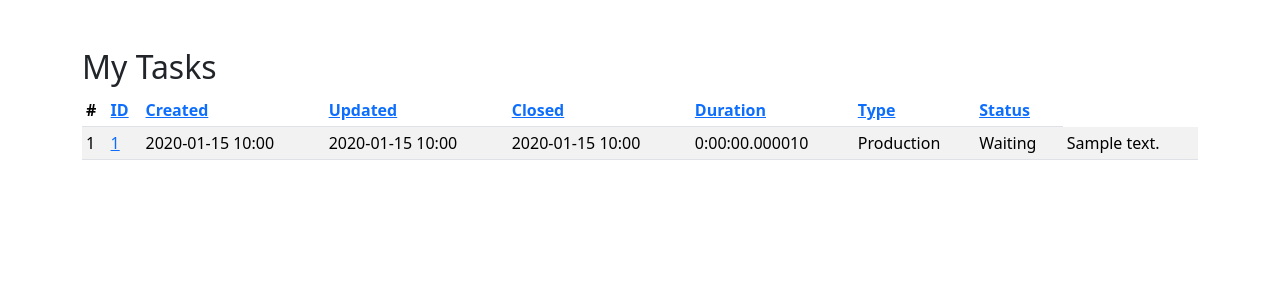
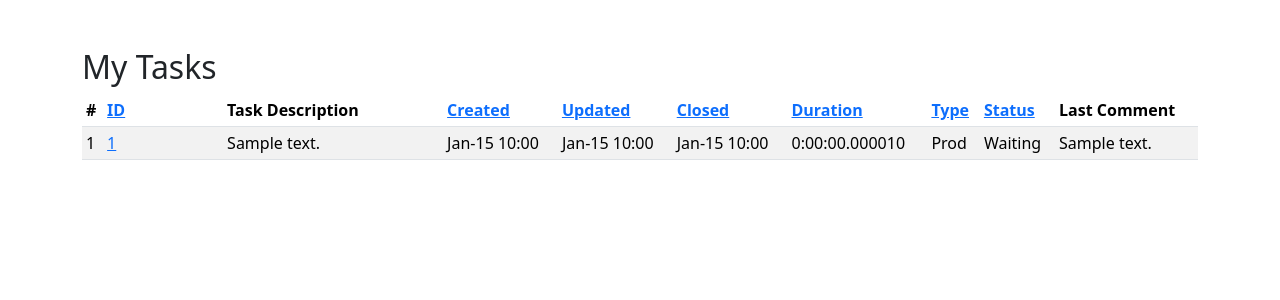
Before and after one commit to TonyIvanoff/time_tracker, a Django app: page /task_tracker/ in a window 1280 px wide. Shown: the part 56-356 px from the top of the page. Run offline with Django 5.2, Linux system fonts and the light colour scheme; tables that the repository leaves empty hold one stand-in row (values such as "Sample post").

Commit message:
Made ui changes to HTML and created create_task view

```diff
--- a/tracker/task_tracker/models.py
+++ b/tracker/task_tracker/models.py
@@ -5,6 +5,7 @@ import uuid
 class Task(models.Model):
     id = models.UUIDField(primary_key=True, unique=True, default=uuid.uuid4, editable=False)
     task_id = models.CharField(max_length=20, unique=True)
+    description = models.CharField(max_length=300, blank=True, null=True)
     created_at = models.DateTimeField(auto_now_add=True)
     updated_at = models.DateTimeField(auto_now=True)
     closed_at = models.DateTimeField(null=True, blank=True)
@@ -16,8 +17,8 @@ class Task(models.Model):
     NON_PRODUCTION = 'n'
 
     TASK_TYPE = [
-        (PRODUCTION, 'Production'),
-        (NON_PRODUCTION, 'Non-production'),
+        (PRODUCTION, 'Prod'),
+        (NON_PRODUCTION, 'Non-prod'),
     ]
 
     type = models.CharField(max_length=1, choices=TASK_TYPE, blank=True, null=True, default=PRODUCTION)
--- a/tracker/task_tracker/templates/task_tracker/index.html
+++ b/tracker/task_tracker/templates/task_tracker/index.html
@@ -11,11 +11,12 @@
             <thead class="thead-dark">
                 <tr>
                     <th scope="col">#</th>
-                    <th scope="col">
+                    <th scope="col"class="column-id">
                         <a href="?sort_by=task_id&order={% if current_sort_by == 'task_id' and current_order == 'asc' %}desc{% else %}asc{% endif %}">
                             ID
                         </a>
                     </th>
+                    <th scope="col" class="description-column">Task Description</th>
                     <th scope="col">
                         <a href="?sort_by=created_at&order={% if current_sort_by == 'created_at' and current_order == 'asc' %}desc{% else %}asc{% endif %}">
                             Created
@@ -46,6 +47,7 @@
                             Status
                         </a>
                     </th>
+                    <th scope="col">Last Comment</th>
                 </tr>
             </thead>
             <tbody>
@@ -56,9 +58,10 @@
                         <td>
                             <a href="{% url 'task_detail' task.id %}">{{ task.task_id }}</a>
                         </td>
-                        <td>{{ task.created_at|date:"Y-m-d H:i"  }}</td>
-                        <td>{{ task.updated_at|date:"Y-m-d H:i"  }}</td>
-                        <td>{{ task.closed_at |date:"Y-m-d H:i" }}</td>
+                        <td>{{ task.description }}</td>
+                        <td>{{ task.created_at|date:"M-d H:i"  }}</td>
+                        <td>{{ task.updated_at|date:"M-d H:i"  }}</td>
+                        <td>{{ task.closed_at |date:"M-d H:i" }}</td>
                         <td>{{ task.task_duration |default_if_none:"Close Task First"  }}</td>
                         <td>{{ task.get_type_display }}</td>
                         <td>{{ task.get_status_display }}</td>
--- a/tracker/task_tracker/views.py
+++ b/tracker/task_tracker/views.py
@@ -45,6 +45,7 @@ def task_detail(request, pk):
 
 
         # Update other task fields if needed
+        task.description = request.POST.get('description')
         task.type = request.POST.get('type')
         task.status = request.POST.get('status')
         task.save()
@@ -53,3 +54,22 @@ def task_detail(request, pk):
 
     comments = task.comments.all()  # Fetch all comments for the task
     return render(request, 'task_tracker/task_detail.html', {'task': task, 'comments': comments})
+
+def create_task(request):
+    if request.method == 'POST':
+        task_id = request.POST.get('task_id')
+        description = request.POST.get('description')
+        type = request.POST.get('type')
+        status = request.POST.get('status')
+
+        task = Task(
+            task_id=task_id,
+            description=description,
+            type=type,
+            status=status,
+            created_at=timezone.now()
+        )
+        task.save()
+        return redirect('task_detail', pk=task.pk)
+
+    return render(request, 'task_tracker/index.html')
--- a/tracker/templates/base.html
+++ b/tracker/templates/base.html
@@ -5,6 +5,18 @@
     <meta name="viewport" content="width=device-width, initial-scale=1.0">
     <link href="https://cdn.jsdelivr.net/npm/bootstrap@5.3.3/dist/css/bootstrap.min.css" rel="stylesheet" integrity="sha384-QWTKZyjpPEjISv5WaRU9OFeRpok6YctnYmDr5pNlyT2bRjXh0JMhjY6hW+ALEwIH" crossorigin="anonymous">
     <title>{% block title %}{% endblock %}</title>
+    <style>
+        .first-column {
+            width: 160px; /* Set a fixed width for the Date column */
+            white-space: nowrap; /* Prevent the date from wrapping to a new line */
+        }
+        .column-id {
+            width: 120px;
+        }
+        .description-column {
+            width: 220px;
+        }
+    </style>
 </head>
 <body>
     <div class="container">
--- a/tracker/tracker/settings.py
+++ b/tracker/tracker/settings.py
@@ -119,7 +119,7 @@ AUTH_PASSWORD_VALIDATORS = [
 
 LANGUAGE_CODE = 'en-us'
 
-TIME_ZONE = time.tzname[0]
+TIME_ZONE = 'UTC'
 
 
 
```
Also changed, not shown: tracker/task_tracker/templates/task_tracker/task_detail.html (+5 -6 lines), tracker/task_tracker/migrations/0011_task_description.py (added).
